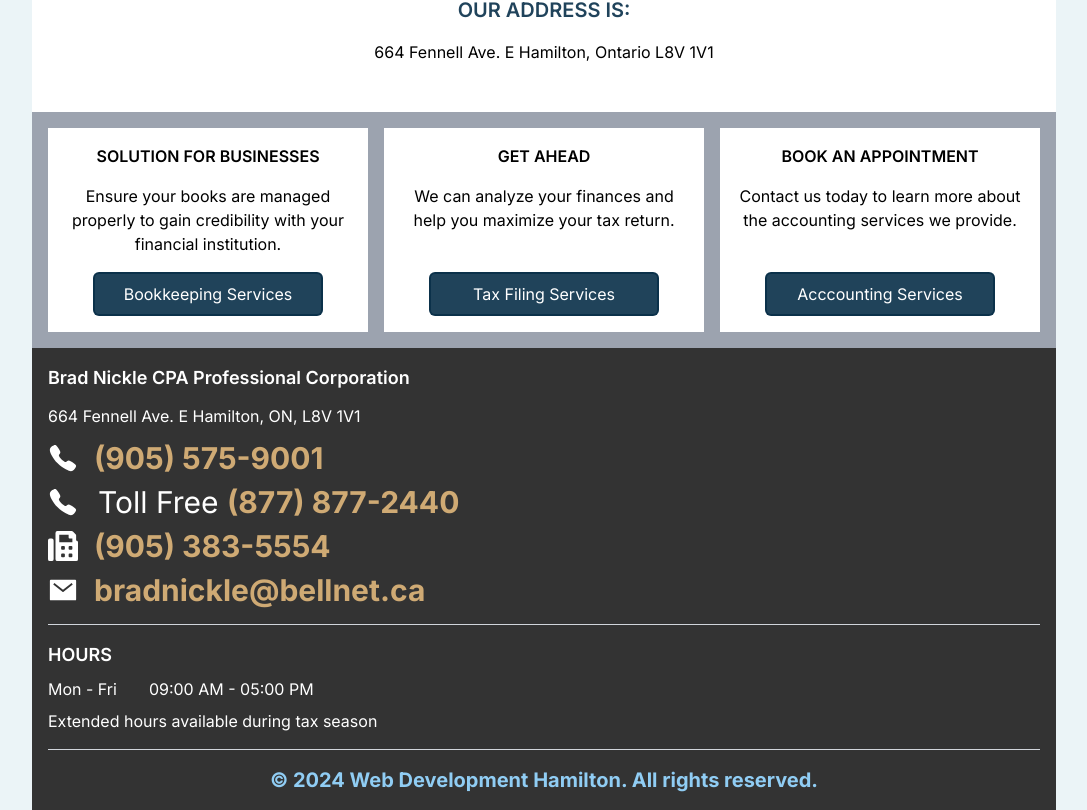
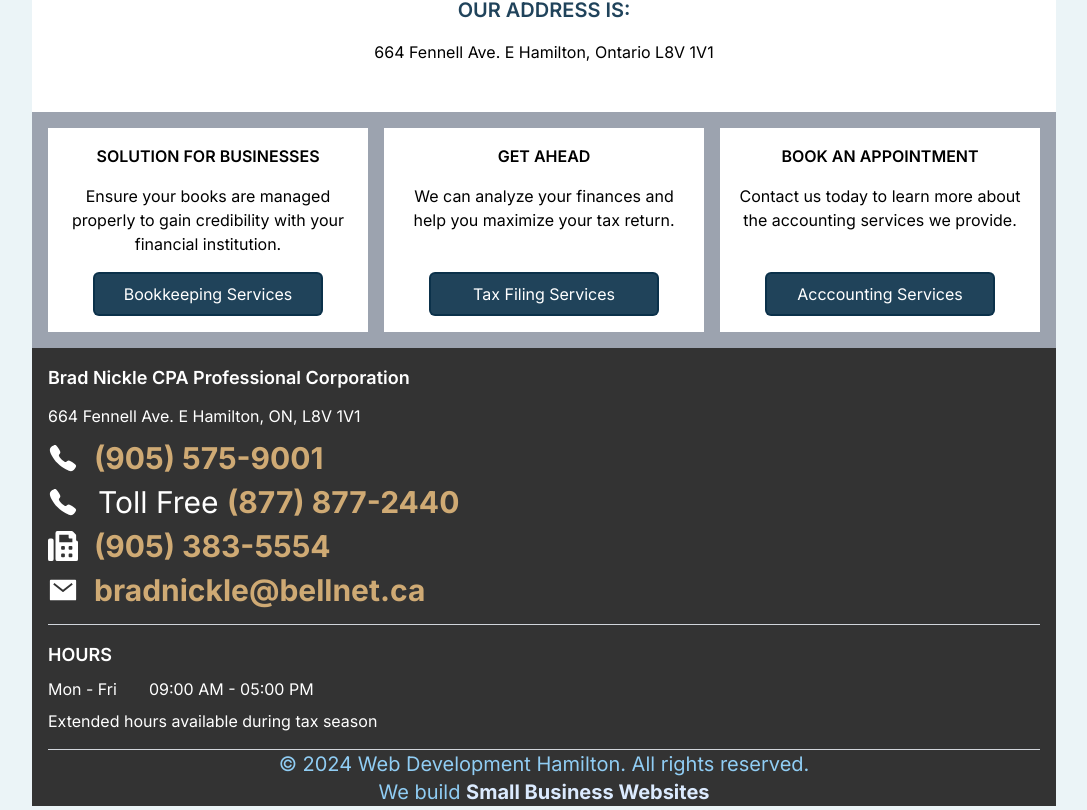
Before and after one commit to GlebTc/brad_nickle, a Next.js app: page / in a window 1280 px wide. Shown: the part 1665-2475 px from the top of the page, without its empty margins (96-1183 px from the left). Built offline with nearby package versions, Linux system fonts and the light colour scheme.

Commit message:
Adding a link to footer

```diff
--- a/src/components/footer/Footer.tsx
+++ b/src/components/footer/Footer.tsx
@@ -77,14 +77,22 @@
         </div>
         <p>Extended hours available during tax season</p>
       </div>
-      <div
-        // href="https://www.webdevelopmenthamilton.com"
-        className='text-[#90cdf4] text-2xl font-bold text-center w-fit mx-auto py-4'
-        // hover:text-blue-100
-        aria-label='© 2023 Web Development Hamilton. All rights reserved. | www.webdevelopmenthamilton.com | Web Development Hamilton'
-      >
+      <div className={`${componentName}_COPYRIGHT_CONTAINER text-[#90cdf4] text-center`}>
+        <div aria-label='© 2025 Web Development Hamilton. All rights reserved. | www.webdevelopmenthamilton.com | Web Development Hamilton'>
+          <h2>
+            &copy; {currentYear} Web Development Hamilton. All rights reserved.
+          </h2>
+        </div>
         <h2>
-          &copy; {currentYear} Web Development Hamilton. All rights reserved.
+          We build {` `}
+          <Link
+            href='https://www.webdevelopmenthamilton.com'
+            aria-label='© 2025 Web Development Hamilton. All rights reserved. | www.webdevelopmenthamilton.com | Web Development Hamilton'
+            title='© 2025 Web Development Hamilton. All rights reserved. | www.webdevelopmenthamilton.com | Web Development Hamilton'
+            className='text-blue-100 font-bold hover:text-blue-400 duration-700'
+          >
+            Small Business Websites
+          </Link>
         </h2>
       </div>
     </div>
```
